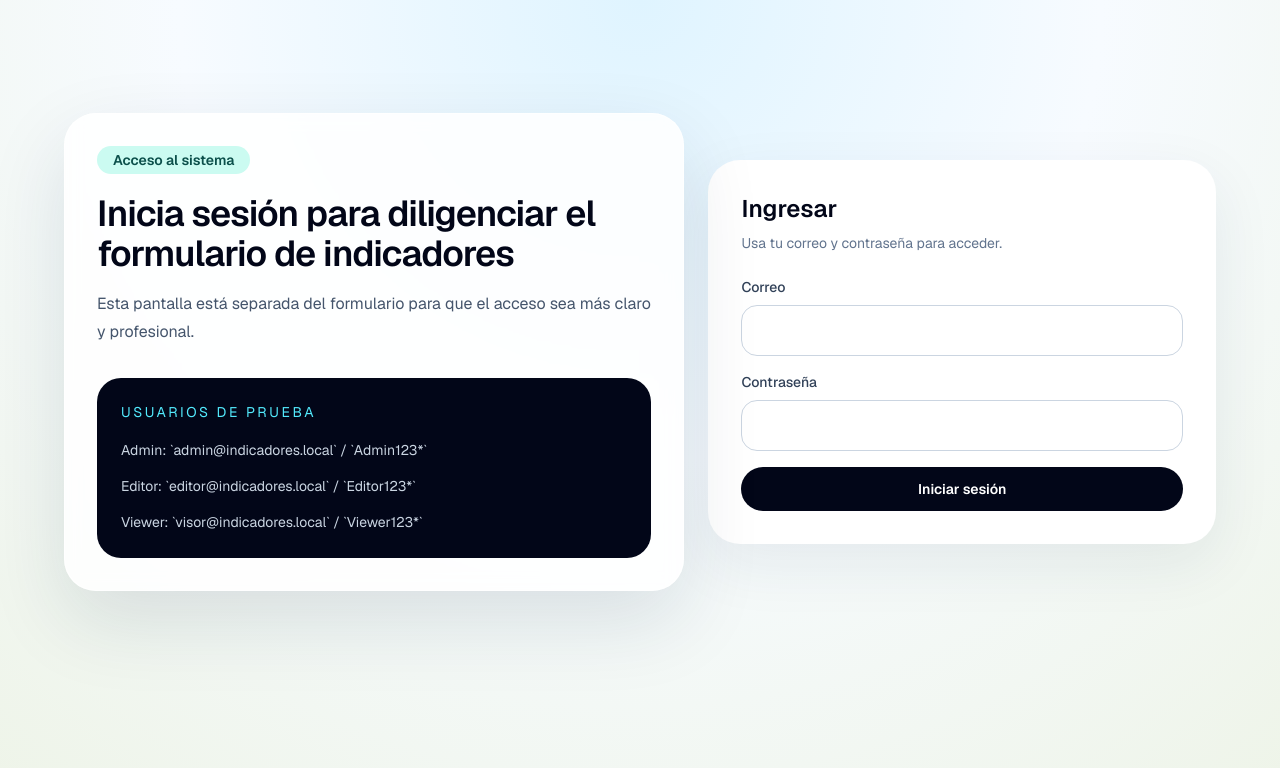
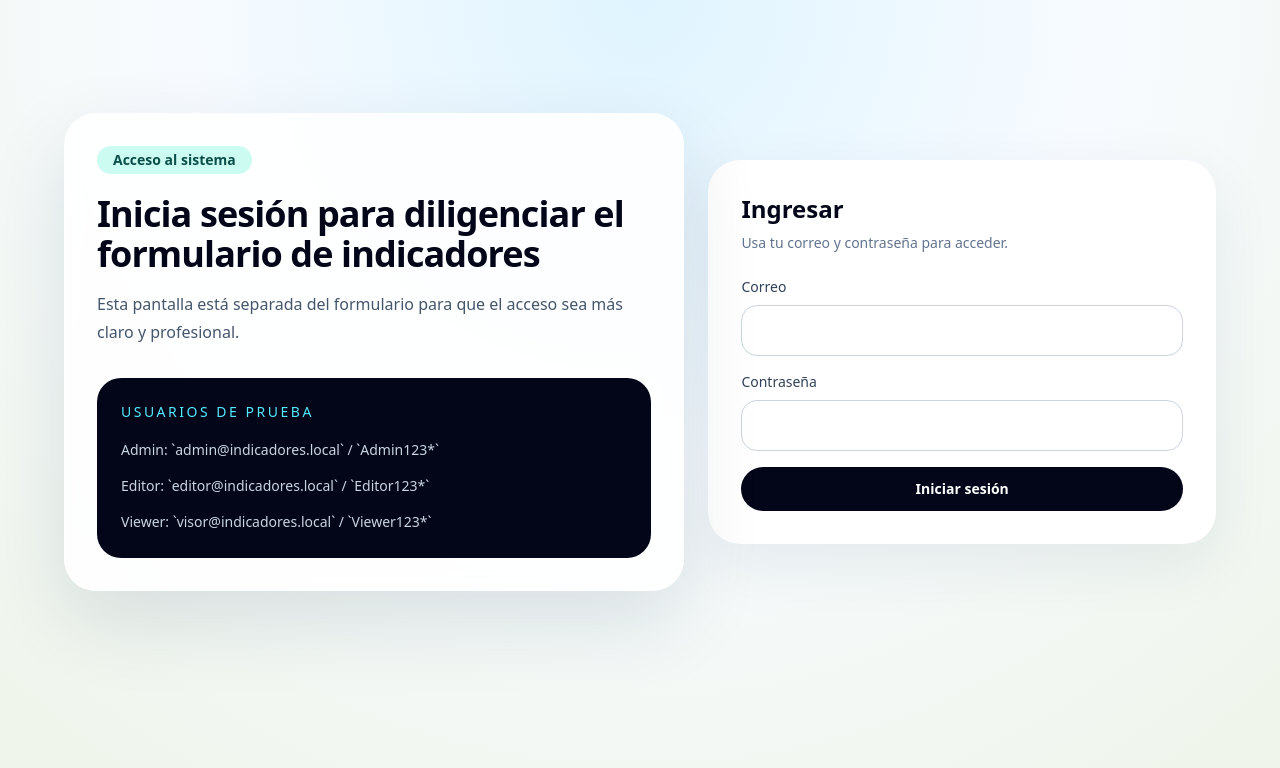
Before and after one commit to DataPlatform1/indicadores-app, a Next.js app: page /login in a window 1280 px wide. Shown: the top 768 px of the page. Built offline with nearby package versions, Linux system fonts and the light colour scheme; no server answers.

Commit message:
Remove Geist font integration from layout
Removed Geist font imports and usage from layout.

```diff
--- a/src/app/layout.tsx
+++ b/src/app/layout.tsx
@@ -1,16 +1,5 @@
 import type { Metadata } from "next";
-import { Geist, Geist_Mono } from "next/font/google";
 import "./globals.css";
-
-const geistSans = Geist({
-  variable: "--font-geist-sans",
-  subsets: ["latin"],
-});
-
-const geistMono = Geist_Mono({
-  variable: "--font-geist-mono",
-  subsets: ["latin"],
-});
 
 export const metadata: Metadata = {
   title: "Indicadores App",
@@ -23,11 +12,8 @@ export default function RootLayout({
   children: React.ReactNode;
 }>) {
   return (
-    <html
-      lang="es"
-      className={`${geistSans.variable} ${geistMono.variable} h-full antialiased`}
-    >
-      <body className="min-h-full flex flex-col">{children}</body>
+    <html lang="es">
+      <body>{children}</body>
     </html>
   );
 }
```
